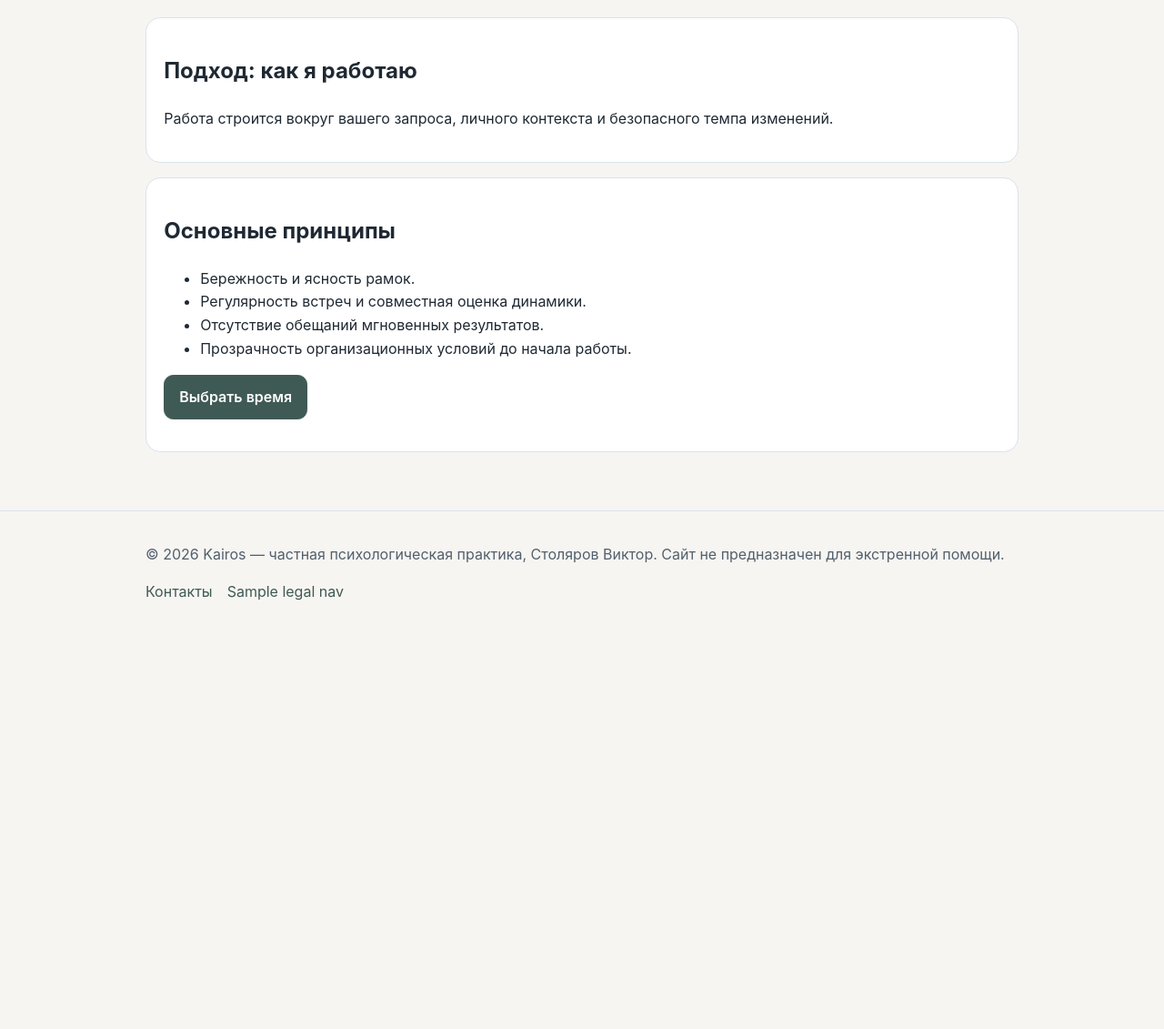
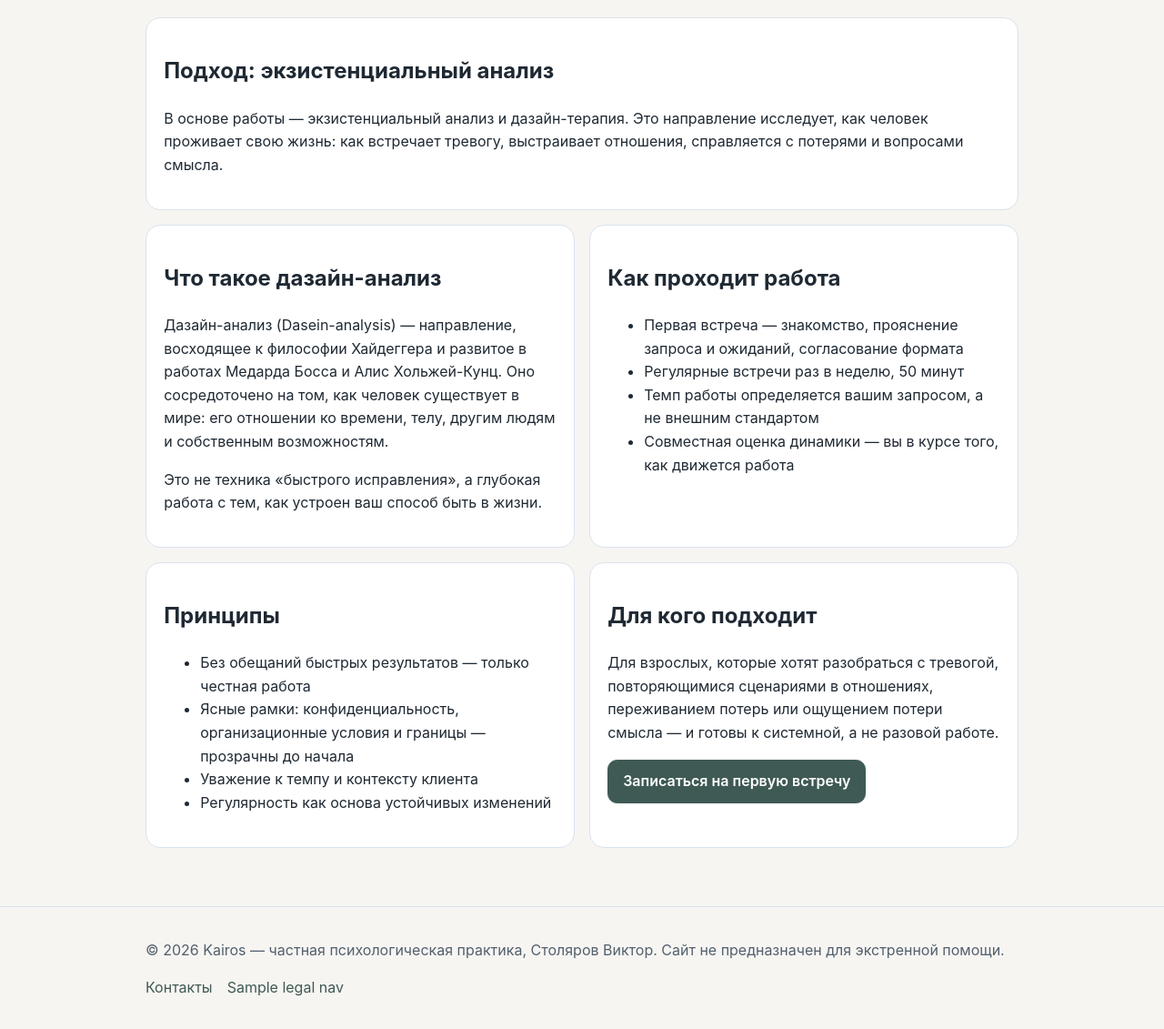
Before and after one commit to surf595/site, a Node project: template views/pages/approach.ejs in a window 1280 px wide. Shown: the part 65-1196 px from the top of the page at 91% size. Before the commit the page ends 725 px from the top, so only its background shows below. Run offline with Node 20 templates, Linux system fonts and the light colour scheme; the template is opened without the code that fills it: most values are stand-ins (such as "Sample title", 1, 10 or a date in 2020).

Commit message:
content: fill about and approach pages with real specialist data
- About: education (MSUPE bachelor + master neuroscience), training at Institute
  of Humanistic & Existential Psychology (3000+ hrs, 2010-2016), Dasein-analysis
  under Dr Alice Holzhey-Kunz (Zürich), 14+ years private practice
- About: specializations list (anxiety, relationships, losses, existential crises)
- About: experience history (Arbor Community, Rehab Edelweiss, Ariadna center)
- Approach: full page explaining Dasein-analysis origin and method
- Approach: how sessions work, principles, who it's for
- SEO: update meta descriptions for /about and /about/approach

https://claude.ai/code/session_014Pe6NA1upMMGqNrJp5rpjG

```diff
--- a/server.js
+++ b/server.js
@@ -140,13 +140,13 @@ app.get("/", (req, res) => {
 
 app.get("/about", (req, res) => {
   render(res, "pages/about", {
-    page: meta("О специалисте — Столяров Виктор", "Частная психологическая практика в Таллине. Индивидуальная работа со взрослыми на русском языке.", "/about"),
+    page: meta("О специалисте — Столяров Виктор", "Психолог, экзистенциальный терапевт. Частная практика в Таллине с 2011 года. МГППУ, дазайн-анализ, 14+ лет опыта.", "/about"),
   });
 });
 
 app.get("/about/approach", (req, res) => {
   render(res, "pages/approach", {
-    page: meta("Подход", "Как устроена работа и что важно в терапевтическом контракте.", "/about/approach"),
+    page: meta("Подход — экзистенциальный анализ", "Дазайн-анализ и экзистенциальная терапия: как устроена работа, принципы и для кого подходит.", "/about/approach"),
   });
 });
 
--- a/views/pages/approach.ejs
+++ b/views/pages/approach.ejs
@@ -1,17 +1,41 @@
 <%- include('../partials/head') %>
 <%- include('../partials/header') %>
 <section class="hero">
-  <h1>Подход: как я работаю</h1>
-  <p>Работа строится вокруг вашего запроса, личного контекста и безопасного темпа изменений.</p>
+  <h1>Подход: экзистенциальный анализ</h1>
+  <p>В основе работы — экзистенциальный анализ и дазайн-терапия. Это направление исследует, как человек проживает свою жизнь: как встречает тревогу, выстраивает отношения, справляется с потерями и вопросами смысла.</p>
 </section>
-<section class="card">
-  <h2>Основные принципы</h2>
-  <ul>
-    <li>Бережность и ясность рамок.</li>
-    <li>Регулярность встреч и совместная оценка динамики.</li>
-    <li>Отсутствие обещаний мгновенных результатов.</li>
-    <li>Прозрачность организационных условий до начала работы.</li>
-  </ul>
-  <p><a class="btn" href="/booking">Выбрать время</a></p>
+
+<section class="grid two">
+  <article class="card">
+    <h2>Что такое дазайн-анализ</h2>
+    <p>Дазайн-анализ (Dasein-analysis) — направление, восходящее к философии Хайдеггера и развитое в работах Медарда Босса и Алис Хольжей-Кунц. Оно сосредоточено на том, как человек существует в мире: его отношении ко времени, телу, другим людям и собственным возможностям.</p>
+    <p>Это не техника «быстрого исправления», а глубокая работа с тем, как устроен ваш способ быть в жизни.</p>
+  </article>
+
+  <article class="card">
+    <h2>Как проходит работа</h2>
+    <ul>
+      <li>Первая встреча — знакомство, прояснение запроса и ожиданий, согласование формата</li>
+      <li>Регулярные встречи раз в неделю, 50 минут</li>
+      <li>Темп работы определяется вашим запросом, а не внешним стандартом</li>
+      <li>Совместная оценка динамики — вы в курсе того, как движется работа</li>
+    </ul>
+  </article>
+
+  <article class="card">
+    <h2>Принципы</h2>
+    <ul>
+      <li>Без обещаний быстрых результатов — только честная работа</li>
+      <li>Ясные рамки: конфиденциальность, организационные условия и границы — прозрачны до начала</li>
+      <li>Уважение к темпу и контексту клиента</li>
+      <li>Регулярность как основа устойчивых изменений</li>
+    </ul>
+  </article>
+
+  <article class="card">
+    <h2>Для кого подходит</h2>
+    <p>Для взрослых, которые хотят разобраться с тревогой, повторяющимися сценариями в отношениях, переживанием потерь или ощущением потери смысла — и готовы к системной, а не разовой работе.</p>
+    <p><a class="btn" href="/booking">Записаться на первую встречу</a></p>
+  </article>
 </section>
 <%- include('../partials/footer') %>
```
Also changed, not shown: views/pages/about.ejs (+36 -6 lines).
